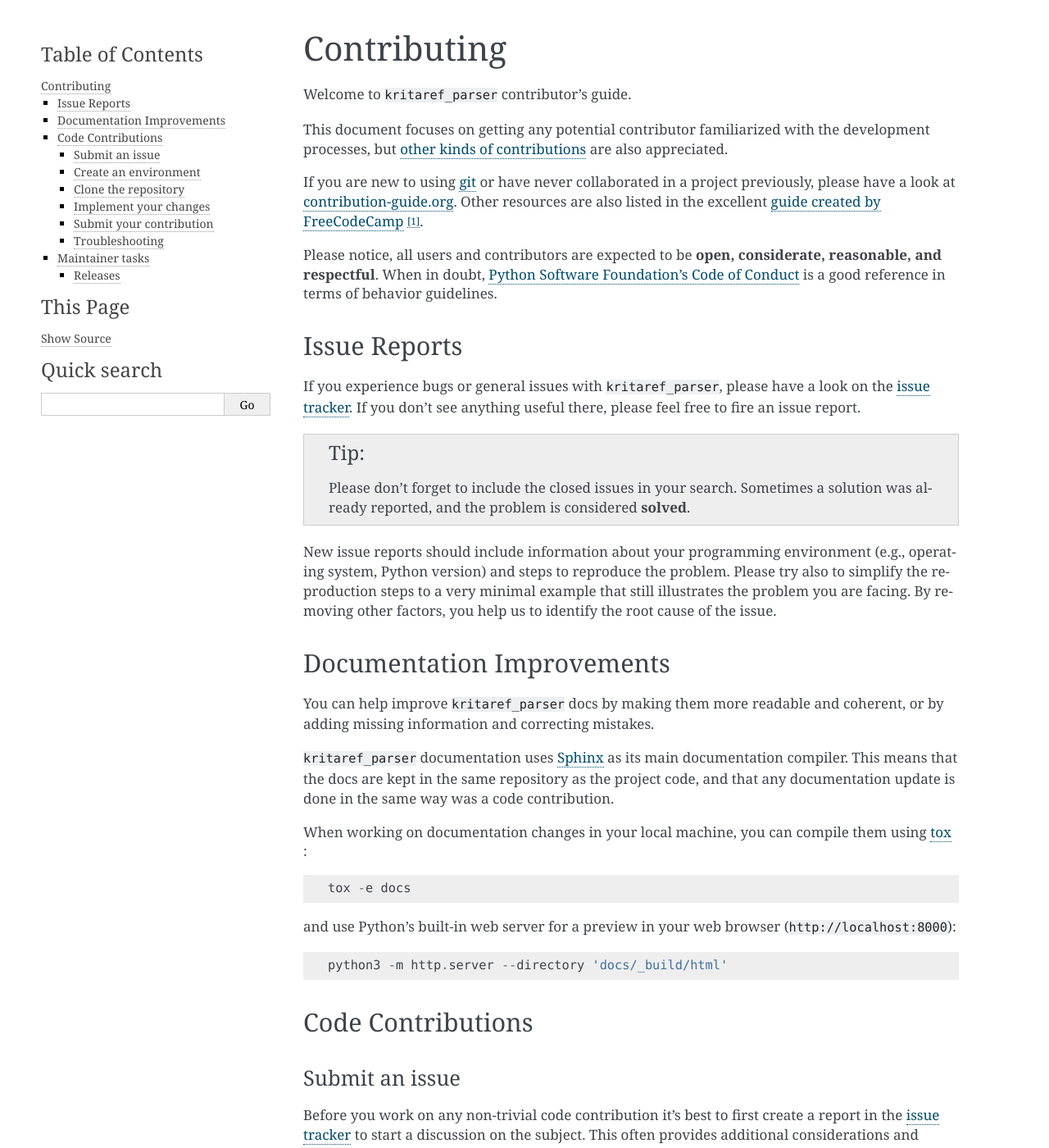
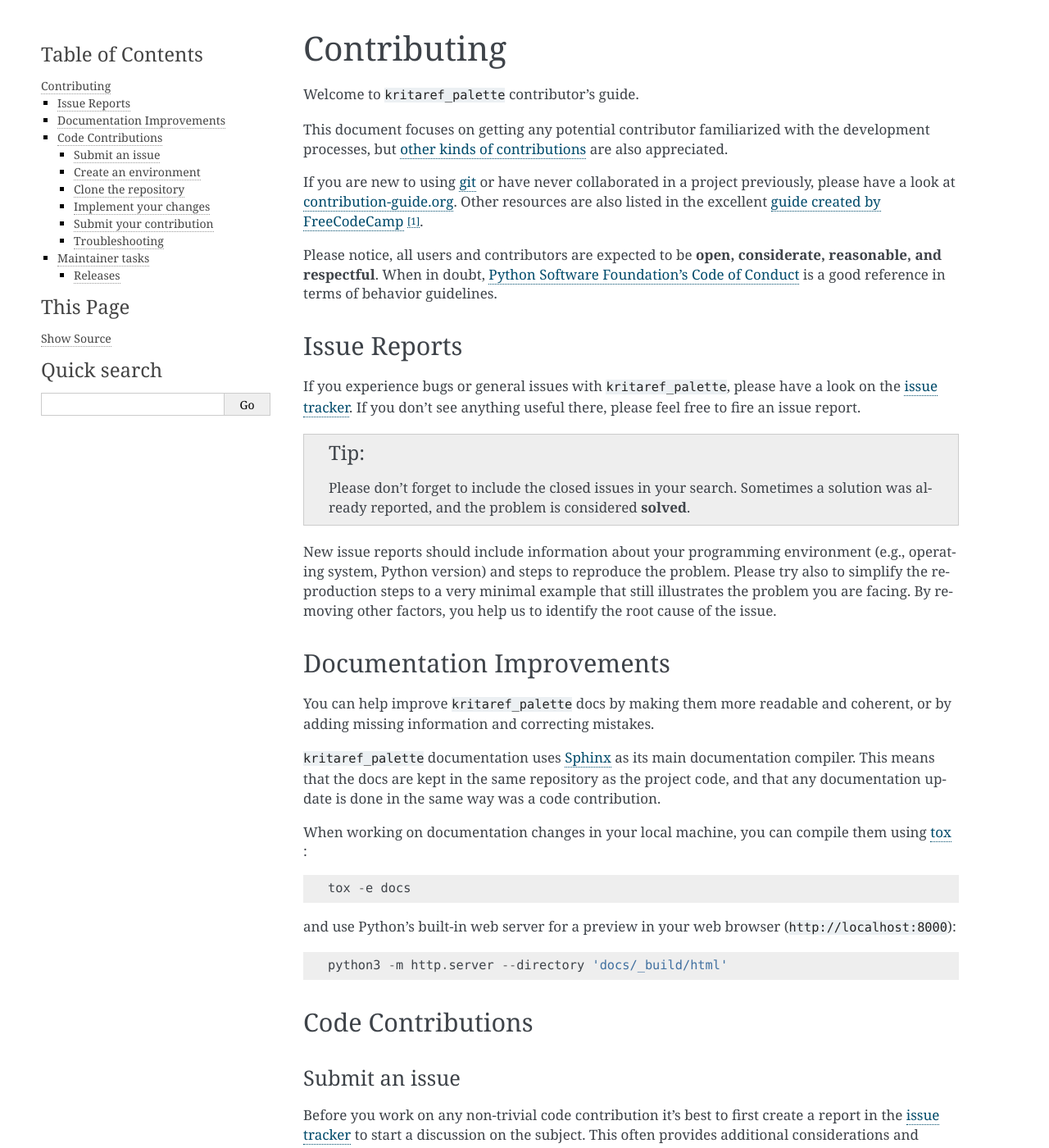
Before and after one commit to gchang12/krita_ref_parser, a Sphinx documentation site: the page built from docs/contributing.md, in a window 1280 px wide and 1400 px high. Shown: the whole window at 82% size. Built offline with Sphinx 7.4.7, drawn with Linux system fonts in a browser that asks for light colours; pages that are not in the unit, such as notebooks, are missing from menus; the version number is read from the project's files by our own code; some of the changed text lies outside the part shown.

Commit message:
replaced 'kritaref_parser' with 'kritaref_palette'. effects TBD

````diff
--- a/CONTRIBUTING.md
+++ b/CONTRIBUTING.md
@@ -27,7 +27,7 @@
 
 # Contributing
 
-Welcome to `kritaref_parser` contributor's guide.
+Welcome to `kritaref_palette` contributor's guide.
 
 This document focuses on getting any potential contributor familiarized with
 the development processes, but [other kinds of contributions] are also appreciated.
@@ -43,7 +43,7 @@ behavior guidelines.
 
 ## Issue Reports
 
-If you experience bugs or general issues with `kritaref_parser`, please have a look
+If you experience bugs or general issues with `kritaref_palette`, please have a look
 on the [issue tracker].
 If you don't see anything useful there, please feel free to fire an issue report.
 
@@ -61,10 +61,10 @@ you help us to identify the root cause of the issue.
 
 ## Documentation Improvements
 
-You can help improve `kritaref_parser` docs by making them more readable and coherent, or
+You can help improve `kritaref_palette` docs by making them more readable and coherent, or
 by adding missing information and correcting mistakes.
 
-`kritaref_parser` documentation uses [Sphinx] as its main documentation compiler.
+`kritaref_palette` documentation uses [Sphinx] as its main documentation compiler.
 This means that the docs are kept in the same repository as the project code, and
 that any documentation update is done in the same way was a code contribution.
 
@@ -77,7 +77,7 @@ that any documentation update is done in the same way was a code contribution.
 
    :::{tip}
       Please notice that the [GitHub web interface] provides a quick way of
-      propose changes in `kritaref_parser`'s files. While this mechanism can
+      propose changes in `kritaref_palette`'s files. While this mechanism can
       be tricky for normal code contributions, it works perfectly fine for
       contributing to the docs, and can be quite handy.
 
@@ -134,8 +134,8 @@ source <PATH TO VENV>/bin/activate
 or [Miniconda]:
 
 ```
-conda create -n kritaref_parser python=3 six virtualenv pytest pytest-cov
-conda activate kritaref_parser
+conda create -n kritaref_palette python=3 six virtualenv pytest pytest-cov
+conda activate kritaref_palette
 ```
 
 ### Clone the repository
@@ -148,8 +148,8 @@ conda activate kritaref_parser
 3. Clone this copy to your local disk:
 
    ```
-   git clone git@github.com:YourLogin/kritaref_parser.git
-   cd kritaref_parser
+   git clone git@github.com:YourLogin/kritaref_palette.git
+   cd kritaref_palette
    ```
 
 4. You should run:
@@ -170,7 +170,7 @@ conda activate kritaref_parser
    pre-commit install
    ```
 
-   `kritaref_parser` comes with a lot of hooks configured to automatically help the
+   `kritaref_palette` comes with a lot of hooks configured to automatically help the
    developer to check the code being written.
 
 ### Implement your changes
@@ -314,7 +314,7 @@ package:
 
 If you are part of the group of maintainers and have correct user permissions
 on [PyPI], the following steps can be used to release a new version for
-`kritaref_parser`:
+`kritaref_palette`:
 
 1. Make sure all unit tests are successful.
 2. Tag the current commit on the main branch with a release tag, e.g., `v1.2.3`.
@@ -367,5 +367,5 @@ on [PyPI], the following steps can be used to release a new version for
 ```{todo} Please review and change the following definitions:
 ```
 
-[repository]: https://github.com/<USERNAME>/kritaref_parser
-[issue tracker]: https://github.com/<USERNAME>/kritaref_parser/issues
+[repository]: https://github.com/<USERNAME>/kritaref_palette
+[issue tracker]: https://github.com/<USERNAME>/kritaref_palette/issues
--- a/docs/conf.py
+++ b/docs/conf.py
@@ -34,7 +34,7 @@ except ImportError:
     from sphinx import apidoc
 
 output_dir = os.path.join(__location__, "api")
-module_dir = os.path.join(__location__, "../src/kritaref_parser")
+module_dir = os.path.join(__location__, "../src/kritaref_palette")
 try:
     shutil.rmtree(output_dir)
 except FileNotFoundError:
@@ -105,7 +105,7 @@ source_suffix = [".rst", ".md"]
 master_doc = "index"
 
 # General information about the project.
-project = "kritaref_parser"
+project = "kritaref_palette"
 copyright = "2025, gchang12"
 
 # The version info for the project you're documenting, acts as replacement for
@@ -117,7 +117,7 @@ copyright = "2025, gchang12"
 # If you don’t need the separation provided between version and release,
 # just set them both to the same value.
 try:
-    from kritaref_parser import __version__ as version
+    from kritaref_palette import __version__ as version
 except ImportError:
     version = ""
 
@@ -247,7 +247,7 @@ html_static_path = ["_static"]
 # html_file_suffix = None
 
 # Output file base name for HTML help builder.
-htmlhelp_basename = "kritaref_parser-doc"
+htmlhelp_basename = "kritaref_palette-doc"
 
 
 # -- Options for LaTeX output ------------------------------------------------
@@ -264,7 +264,7 @@ latex_elements = {
 # Grouping the document tree into LaTeX files. List of tuples
 # (source start file, target name, title, author, documentclass [howto/manual]).
 latex_documents = [
-    ("index", "user_guide.tex", "kritaref_parser Documentation", "gchang12", "manual")
+    ("index", "user_guide.tex", "kritaref_palette Documentation", "gchang12", "manual")
 ]
 
 # The name of an image file (relative to this directory) to place at the top of
--- a/setup.py
+++ b/setup.py
@@ -1,5 +1,5 @@
 """
-    Setup file for kritaref_parser.
+    Setup file for kritaref_palette.
     Use setup.cfg to configure your project.
 
     This file was generated with PyScaffold 4.6.
````
Also changed, not shown: README.md (+9 -9 lines), docs/index.md (+1 -1 lines), setup.cfg (+6 -6 lines), 6 other files.
